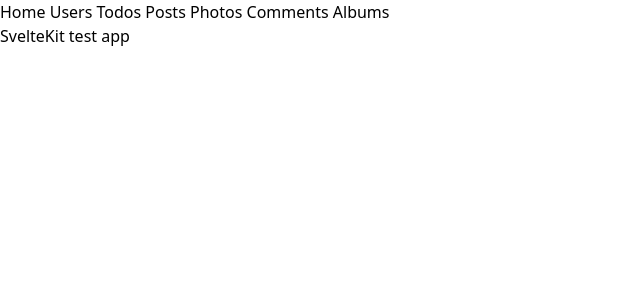
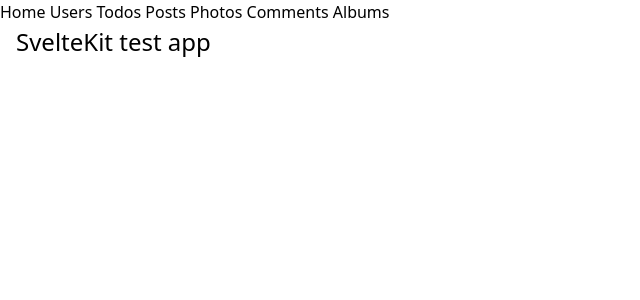
Before and after one commit to pricetula/sveltekit-tester, a SvelteKit app: page / in a window 1280 px wide. Shown: the top 300 px of the page, without its empty margins (0-640 px from the left). Built offline with nearby package versions, Linux system fonts and the light colour scheme.

Commit message:
clean up

```diff
--- a/package.json
+++ b/package.json
@@ -38,6 +38,7 @@
 	},
 	"type": "module",
 	"dependencies": {
-		"lru-cache": "^11.0.1"
+		"lru-cache": "^11.0.1",
+		"lucide-svelte": "^0.446.0"
 	}
 }
--- a/src/routes/+layout.svelte
+++ b/src/routes/+layout.svelte
@@ -13,5 +13,7 @@
 		<a href="/albums">Albums</a>
 	</nav>
 
-	<slot />
+	<div class="container mx-auto px-4">
+		<slot />
+	</div>
 </main>
--- a/src/routes/users/+page.server.ts
+++ b/src/routes/users/+page.server.ts
@@ -1,6 +1,5 @@
 export async function load({ fetch }) {
     const res = await fetch('https://jsonplaceholder.typicode.com/users');
     const users = await res.json();
-    console.log(users);
     return { props: { users } };
 }
--- a/src/routes/users/+page.svelte
+++ b/src/routes/users/+page.svelte
@@ -1,11 +1,41 @@
 <script lang="ts">
-    export let data;
+	import { Mail } from 'lucide-svelte';
+
+	export let data;
 </script>
+
+<svelte:head>
+	<title>Users list</title>
+	<meta name="description" content="This is an example page for user listing" />
+</svelte:head>
 
 <h1>Users</h1>
 
-<ul>
-    {#each data?.props?.users as user (user.id)}
-        <li>{user.name}</li>
-    {/each}
+<ul class="flex flex-wrap">
+	{#each data?.props?.users as user, i (user.id)}
+    {@const noMargin = i > 0 && i%5 === 0}
+		<li class="w-[15.78%] mb-8" class:mr-0={noMargin} class:mr-4={!noMargin}>
+			<div class="bg-white shadow-md rounded-lg overflow-hidden">
+				<img
+					class="w-full h-48 object-cover"
+					src="https://picsum.photos/id/237/200/300"
+					alt={user.name}
+				/>
+				<div class="p-4">
+					<h5 class="text-xl font-bold tracking-tight text-gray-900">
+						{user.name}
+					</h5>
+					<p class="text-gray-700 mb-3">
+						@{user.username}
+					</p>
+					<div class="flex items-center space-x-2">
+						<Mail size={16}/>
+						<span class="text-gray-500">
+							{user.email}
+						</span>
+					</div>
+				</div>
+			</div>
+		</li>
+	{/each}
 </ul>
--- a/tailwind.config.js
+++ b/tailwind.config.js
@@ -1,8 +1,18 @@
+const plugin = require('tailwindcss/plugin')
+
 /** @type {import('tailwindcss').Config} */
 export default {
   content: ['./src/**/*.{html,js,svelte,ts}'],
   theme: {
     extend: {},
   },
-  plugins: [],
+  plugins: [
+    plugin(function ({ addBase, theme }) {
+      addBase({
+        'h1': { fontSize: theme('fontSize.2xl') },
+        'h2': { fontSize: theme('fontSize.xl') },
+        'h3': { fontSize: theme('fontSize.lg') },
+      })
+    })
+  ],
 }
```
Also changed, not shown: src/routes/api/fav-photo/+server.ts (added), 1 other file (tests, documents, lock files or other folders).
